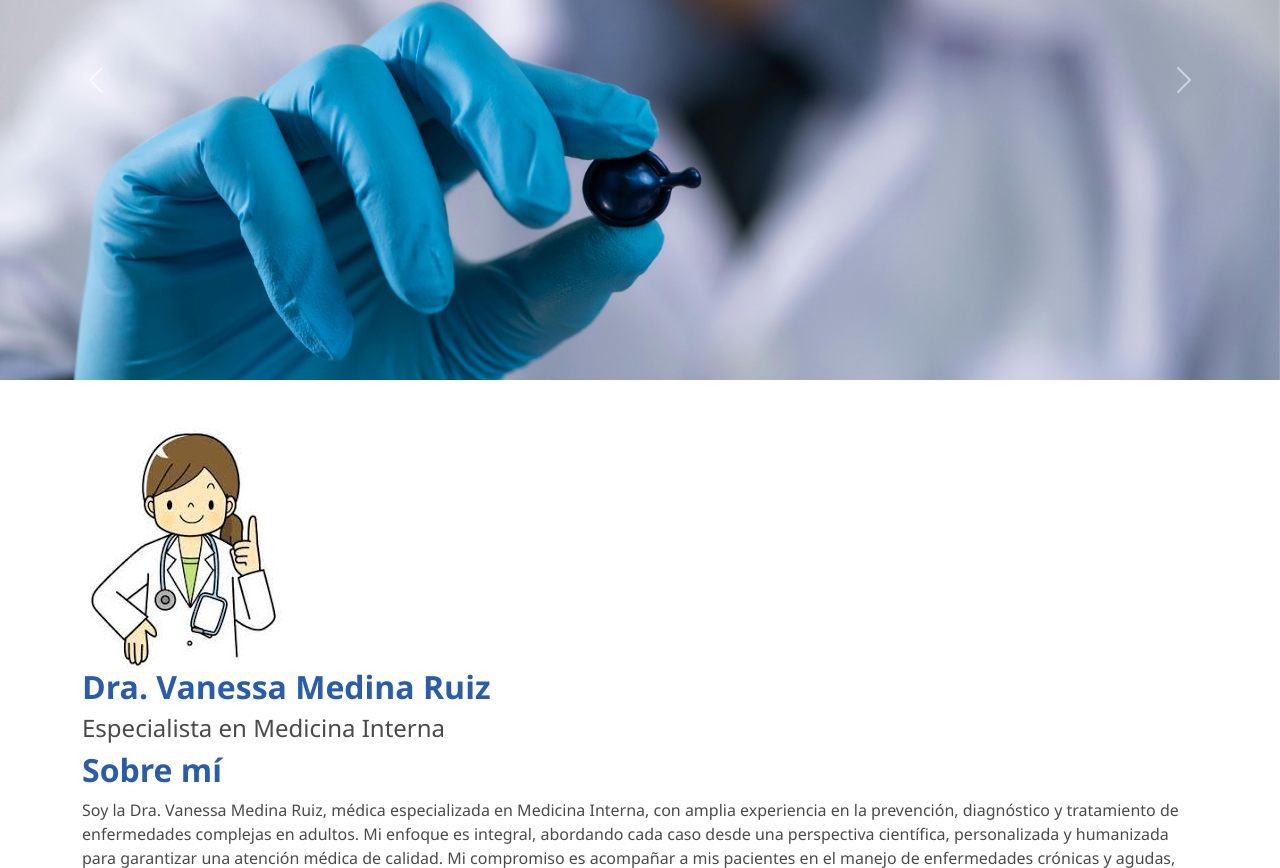
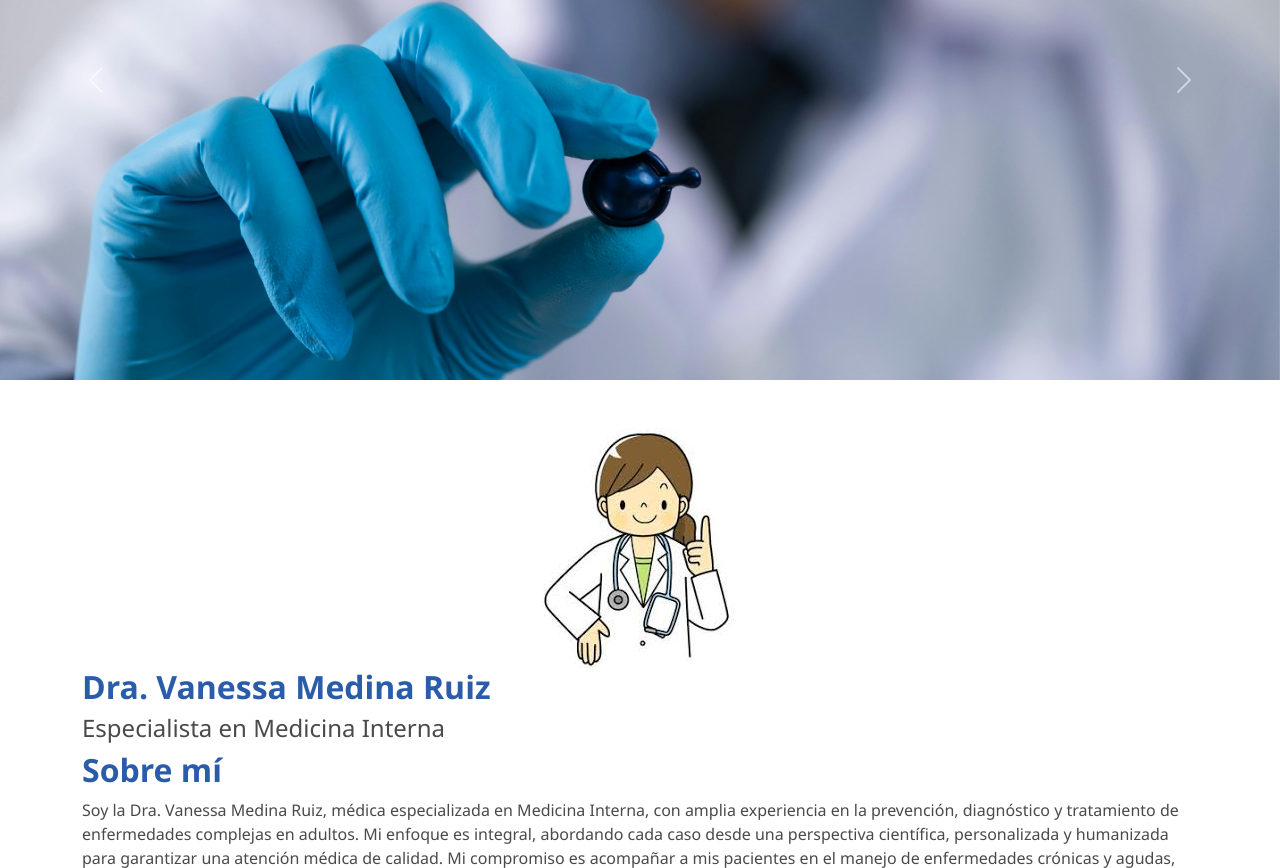
Before and after one commit to Jeralsoft/VanessaInternista, a plain HTML site: page index.html in a window 1280 px wide. Shown: the part 338-1206 px from the top of the page. Drawn offline with nearby package versions, Linux system fonts and the light colour scheme.

Commit message:
Version 0.2
colocar foto de perfil

```diff
--- a/css/styles.css
+++ b/css/styles.css
@@ -91,3 +91,13 @@ h1, h2, h3 {
     border-radius: 10px;
     box-shadow: 0 5px 25px rgba(0,0,0,0.1);
 }
+
+/* foto */
+.image-container {
+    text-align: center;
+}
+
+.image-container img {
+    max-width: 100%;
+    height: auto;
+}
```
